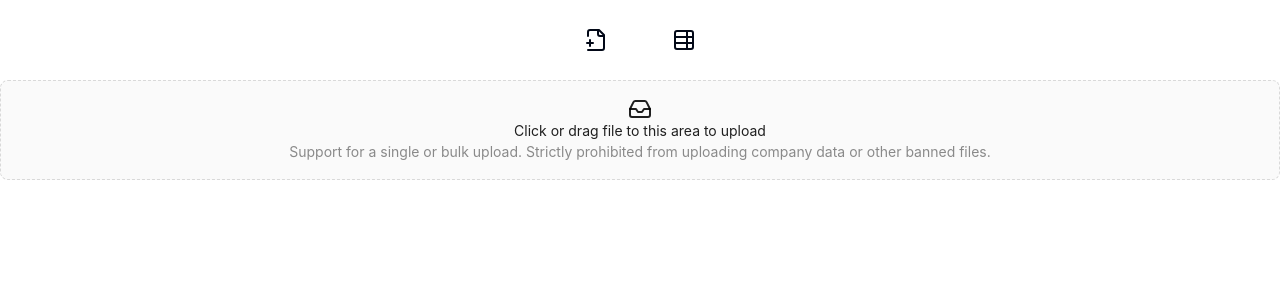
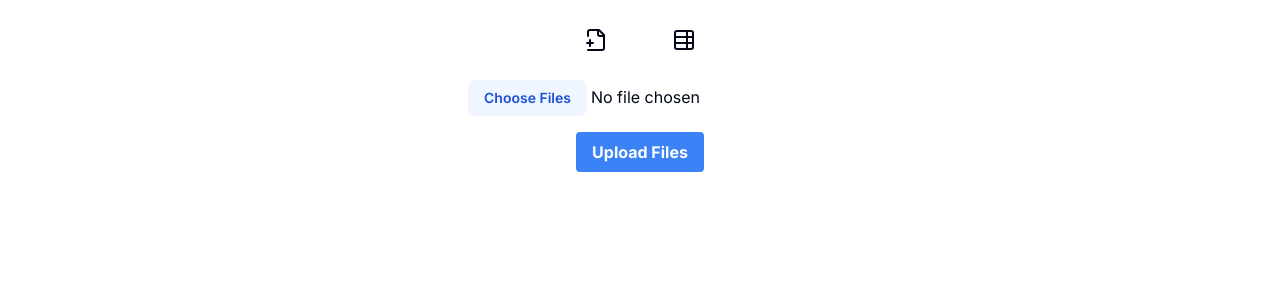
Before and after one commit to tsengtinghan/PaperFlow, a Next.js app: page /upload in a window 1280 px wide. Shown: the top 300 px of the page. Built offline with nearby package versions, Linux system fonts and the light colour scheme.

Commit message:
getpackage

```diff
--- a/app/packages/[id]/page.tsx
+++ b/app/packages/[id]/page.tsx
@@ -1,3 +1,5 @@
+'use client'
+import React, { useEffect, useState } from "react";
 export default async function PackagePage({
   params,
 }: {
@@ -5,5 +7,42 @@ export default async function PackagePage({
     id: string;
   };
 }) {
-  return <div>{params.id}</div>;
+  const [files, setFiles] = useState({ rawPdfs: [], imagesWithBoxes: [] });
+
+  useEffect(() => {
+    fetch(`/getPackage?packageId=${params.id}`)
+      .then(response => response.json())
+      .then(data => {
+        setFiles({
+          rawPdfs: data.rawPdfs || [],
+          imagesWithBoxes: data.imagesWithBoxes || []
+        });
+      })
+      .catch(error => console.error('Failed to fetch package details:', error));
+  }, [params.id]);
+
+  return (
+    <div>
+      <h1>Package Files</h1>
+      <div>
+        <h2>Raw PDFs</h2>
+        {files.rawPdfs.map((pdf, index) => (
+          <div key={index}>
+            <iframe src={`http://localhost:3000/files/${pdf}`} style={{ width: '100%', height: '500px' }} title={`Raw PDF ${index}`}></iframe>
+            <a href={`http://localhost:3000/files/${pdf}`} download>
+              <button>Download PDF</button>
+            </a>
+          </div>
+        ))}
+      </div>
+      <div>
+        <h2>Images with Boxes</h2>
+        {files.imagesWithBoxes.map((image, index) => (
+          <div key={index}>
+            <img src={`http://localhost:3000/files/${image}`} alt={`Image with Box ${index}`} style={{ width: '100%' }} />
+          </div>
+        ))}
+      </div>
+    </div>
+  );
 }
--- a/app/upload/page.tsx
+++ b/app/upload/page.tsx
@@ -1,7 +1,8 @@
 'use client'
 import UploadApp from "@/components/ui/upload"
+import FileUpload from "@/components/ui/file_upload"
 export default function UploadFiles() {
     return (
-        <UploadApp />
+        <FileUpload />
     )
 }
--- /dev/null
+++ b/components/ui/file_upload.tsx
@@ -0,0 +1,45 @@
+import React, { useState } from 'react';
+
+function FileUpload() {
+  // Initialize state to hold a list of files
+  const [files, setFiles] = useState([]);
+
+  const handleSubmit = (event) => {
+    event.preventDefault();
+    const formData = new FormData();
+    // Append each file into formData
+    files.forEach((file, index) => {
+      formData.append(`files[${index}]`, file);
+    });
+
+    // Example POST request to your backend
+    fetch('/api/upload', {
+      method: 'POST',
+      body: formData,
+    })
+    .then(response => response.json())
+    .then(data => console.log(data))
+    .catch(error => console.error('Error:', error));
+  };
+
+  const handleFileChange = (event) => {
+    // Update state to include all selected files
+    setFiles([...event.target.files]);
+  };
+
+  return (
+    <form onSubmit={handleSubmit} className="flex flex-col items-center justify-center space-y-4">
+      <input
+        type="file"
+        multiple // Ensure multiple attribute is set
+        onChange={handleFileChange}
+        className="file:rounded-lg file:border-0 file:bg-blue-50 file:py-2 file:px-4 file:text-sm file:font-semibold file:text-blue-700 hover:file:bg-blue-100"
+      />
+      <button type="submit" className="bg-blue-500 hover:bg-blue-700 text-white font-bold py-2 px-4 rounded">
+        Upload Files
+      </button>
+    </form>
+  );
+}
+
+export default FileUpload;
--- a/components/ui/upload.tsx
+++ b/components/ui/upload.tsx
@@ -25,12 +25,12 @@ const props: UploadProps = {
   },
 };
 
-const UploadApp: React.FC = () => (
+const App: React.FC = () => (
   <Dragger {...props}>
-    <p className="flex justify-center">
+    <p className="ant-upload-drag-icon">
       <Inbox />
     </p>
-    <p className="text-sm">Click or drag file to this area to upload</p>
+    <p className="ant-upload-text">Click or drag file to this area to upload</p>
     <p className="ant-upload-hint">
       Support for a single or bulk upload. Strictly prohibited from uploading company data or other
       banned files.
@@ -38,4 +38,4 @@ const UploadApp: React.FC = () => (
   </Dragger>
 );
 
-export default UploadApp;
+export default App;
```
Also changed, not shown: app/api/upload/route.ts (+5 -6 lines).
